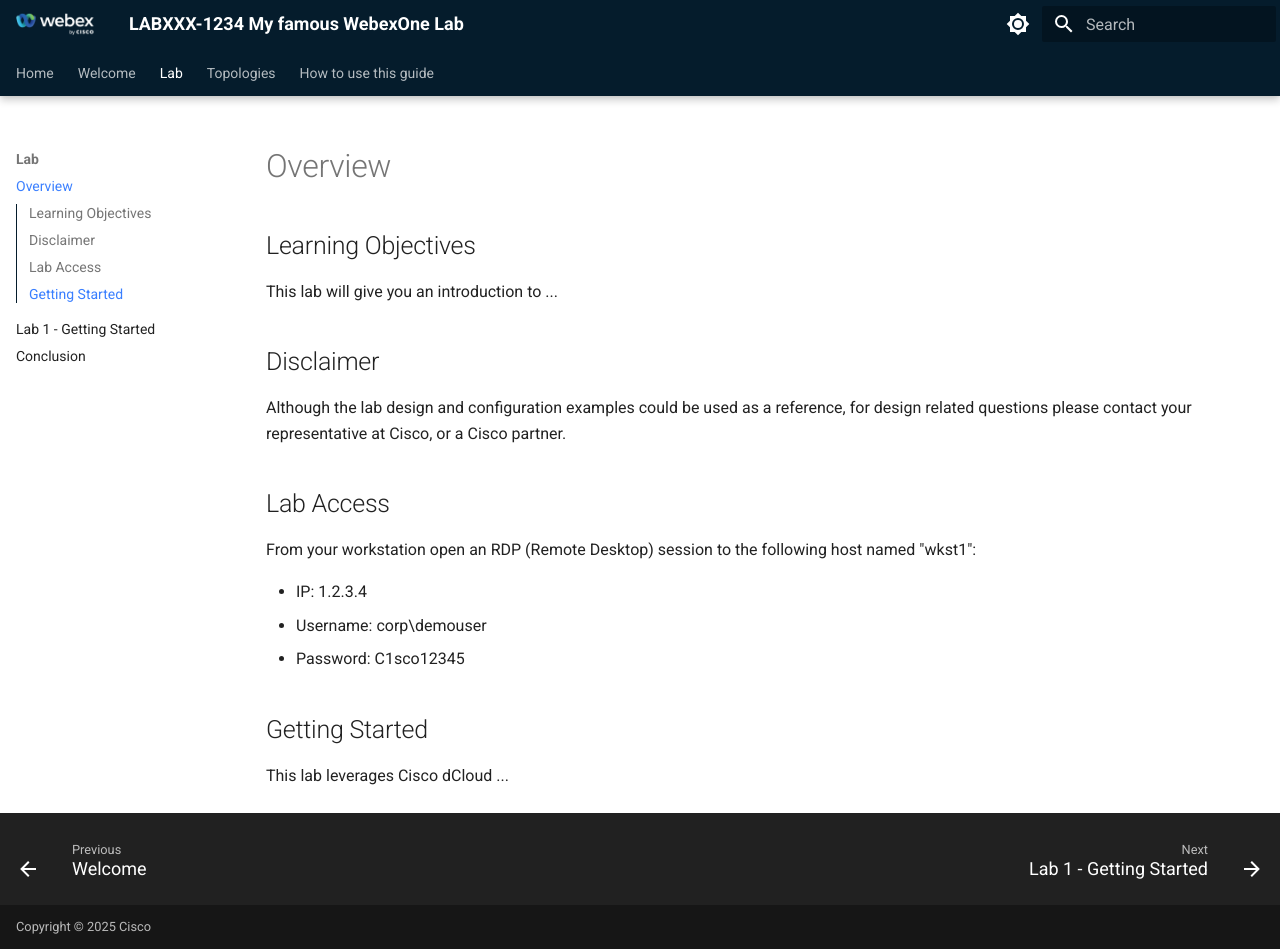
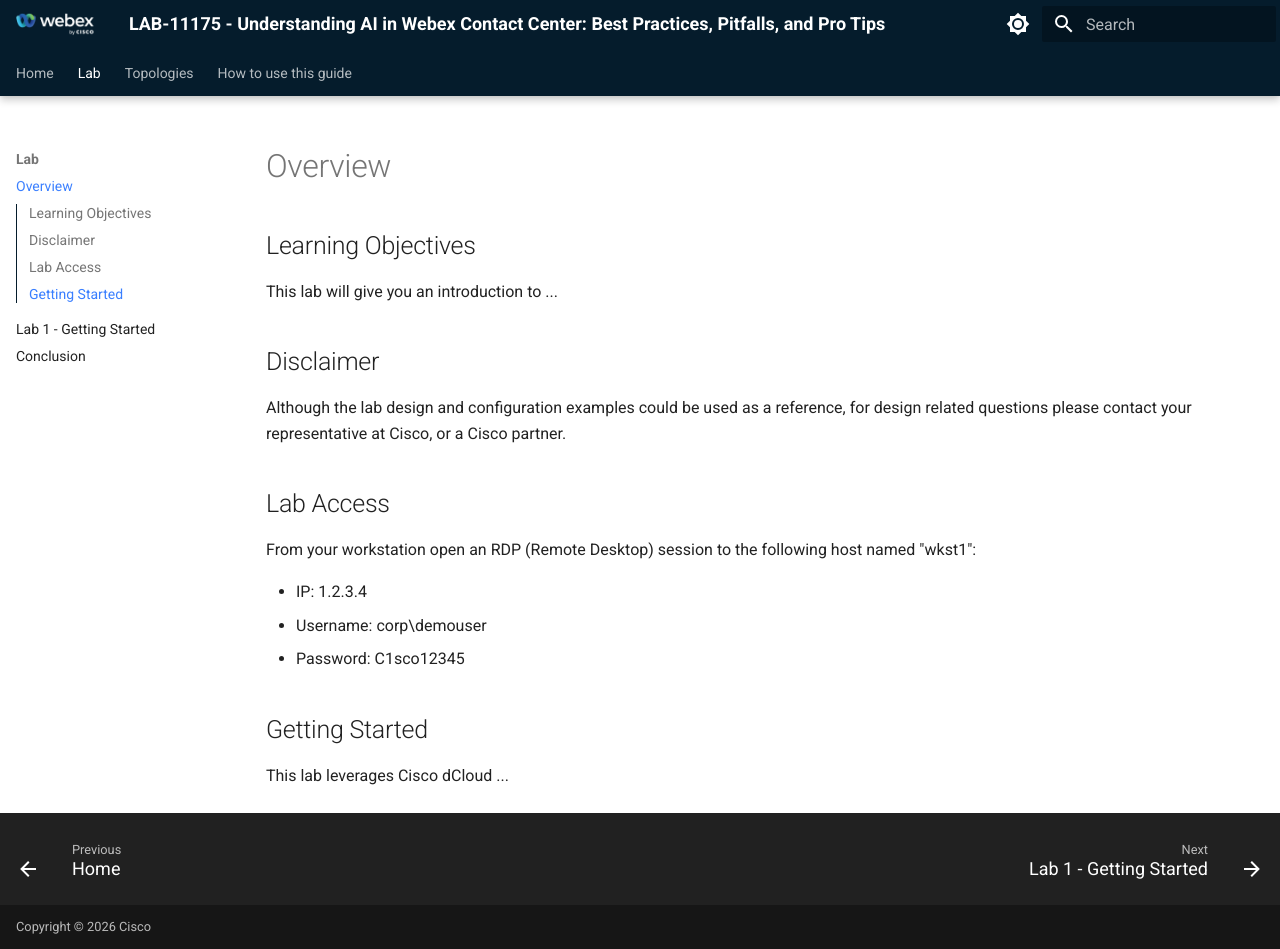
Before and after one commit to WebexCC-SA/LAB-11175, an MkDocs documentation site: the page built from docs/overview.md, in a window 1280 px wide and 949 px high. Built offline with MkDocs 1.6.1 and Material for MkDocs 9.7.7, drawn with Linux system fonts in a browser that asks for light colours.

Commit message:
Lab Setup

```diff
--- a/docs/overrides/home.html
+++ b/docs/overrides/home.html
@@ -332,14 +332,14 @@
                         document.write(descr)
                     </script>
                 </p> -->
-                <!-- <div><a href="overview/" title="{{ page.next_page.title | striptags }}"
+                <div><a href="overview/" title="{{ page.next_page.title | striptags }}"
+                        class="md-button md-button--primary">
+                        Get started
+                    </a></div>
+                    <!-- <div><a href="welcome/" title="{{ page.next_page.title | striptags }}"
                         class="md-button md-button--primary">
                         Get started
                     </a></div> -->
-                    <div><a href="welcome/" title="{{ page.next_page.title | striptags }}"
-                        class="md-button md-button--primary">
-                        Get started
-                    </a></div>
             </div>
         </div>
     </div>
--- a/mkdocs.yml
+++ b/mkdocs.yml
@@ -1,8 +1,8 @@
 ---
-site_name: LABXXX-1234 My famous WebexOne Lab # This must begin with the session ID, e.g. LABXXX-1234 This is my Cisco Live Lab
-site_description: LABXXX-1234 My famous WebexOne Lab # must be same as "site_name"
-site_author: John Doe
-copyright: Copyright &copy; 2025 Cisco
+site_name: "LAB-11175  - Understanding AI in Webex Contact Center: Best Practices, Pitfalls, and Pro Tips" # This must begin with the session ID, e.g. LABXXX-1234 This is my Cisco Live Lab
+site_description: "LAB-11175  - Understanding AI in Webex Contact Center: Best Practices, Pitfalls, and Pro Tips" # must be same as "site_name"
+site_author: Anuj Bhatia
+copyright: Copyright &copy; 2026 Cisco
 theme:
   name: material
   features:
@@ -35,7 +35,7 @@
   favicon: template_assets/webex75.png
 extra:
   generator: false
-  repo: "https://github.com/kevsimps/wx1_26.git"
+  repo: "https://github.com/WebexCC-SA/LAB-11175.git"
   site_event: test
 extra_css:
   - stylesheets/extra.css
@@ -86,7 +86,7 @@
           format: !!python/name:pymdownx.superfences.fence_code_format
 nav:
   - Home: index.md
-  - Welcome: welcome.md
+  # - Welcome: welcome.md
   - Lab:
       - Overview: overview.md
       - Lab 1 - Getting Started: lab1_getting_started.md
```
Also changed, not shown: README.md (+2 -2 lines).
